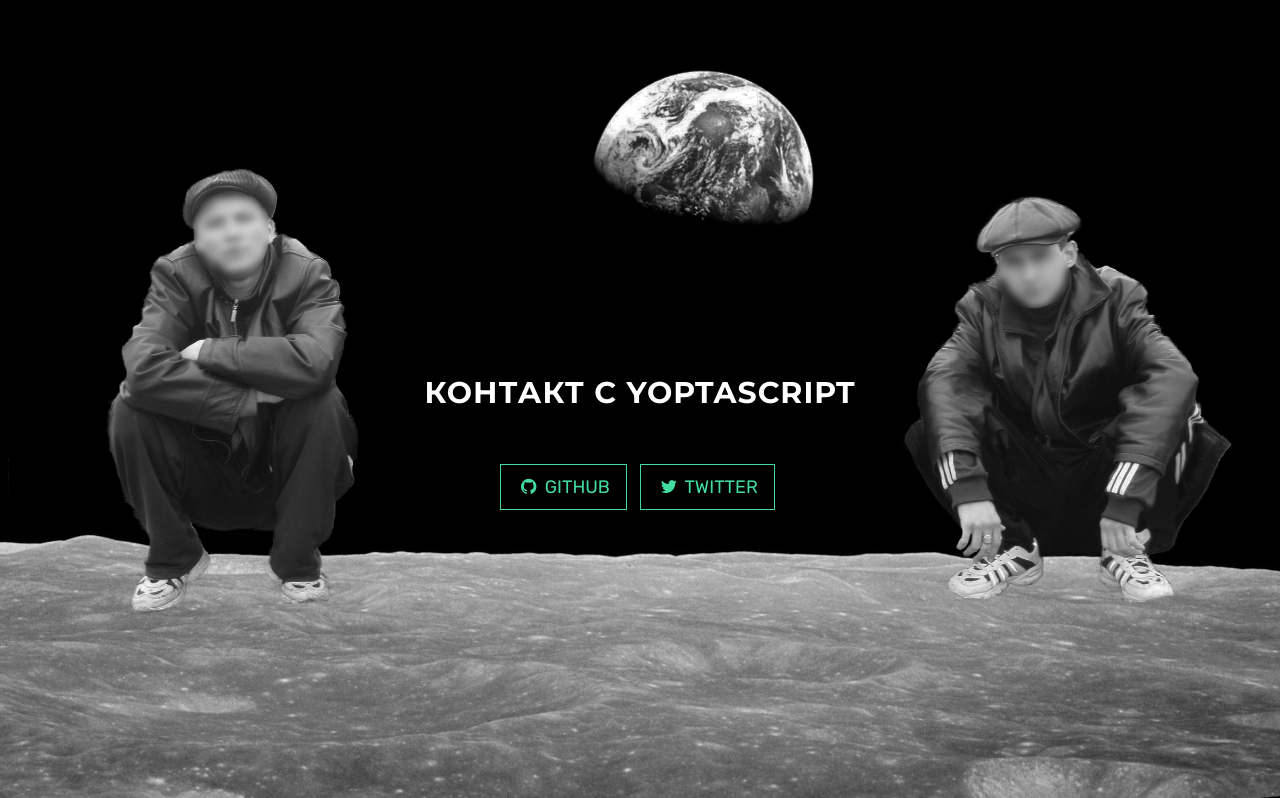
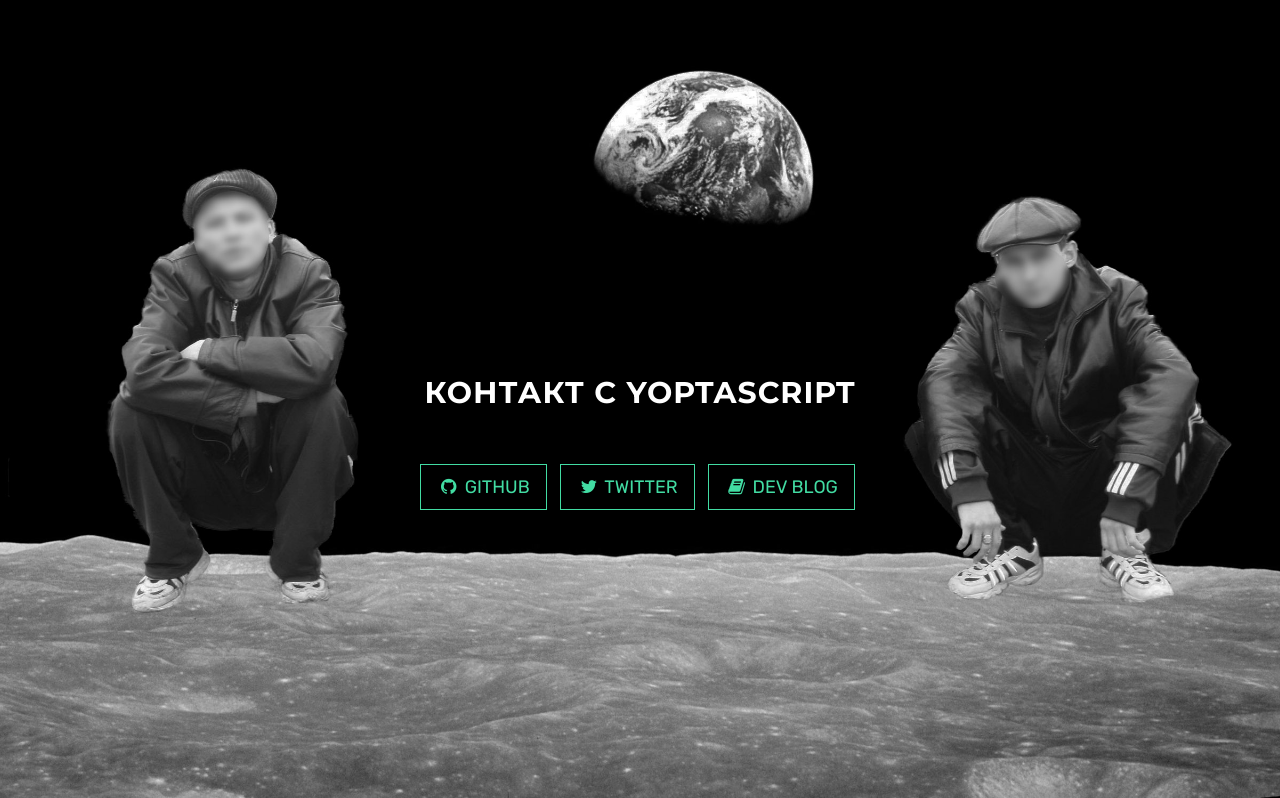
Before and after one commit to samgozman/YoptaScript, a website: page docs/index.html in a window 1280 px wide. Shown: the part 5079-5877 px from the top of the page. Drawn offline with nearby package versions, Linux system fonts and the light colour scheme.

Commit message:
feat: add dev blog link

```diff
--- a/docs/index.html
+++ b/docs/index.html
@@ -292,6 +292,9 @@
             <li>
               <a href="https://twitter.com/samgozman" target="_blank" class="btn btn-default btn-lg"><i class="fa fa-twitter fa-fw"></i> <span class="network-name">Twitter</span></a>
             </li>
+            <li>
+              <a href="https://gozman.space" target="_blank" class="btn btn-default btn-lg"><i class="fa fa-book fa-fw"></i> <span class="network-name">Dev Blog</span></a>
+            </li>
           </ul>
         </div>
       </div>
```
